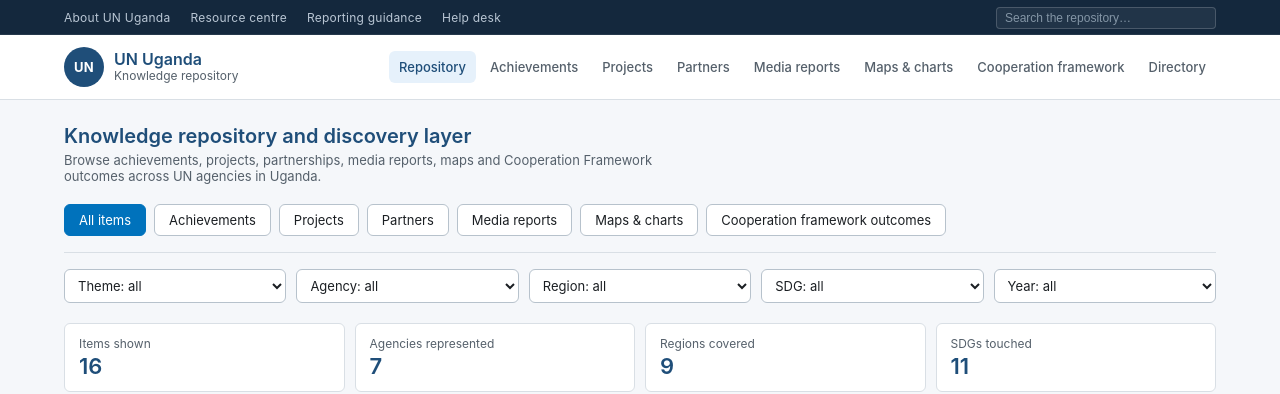
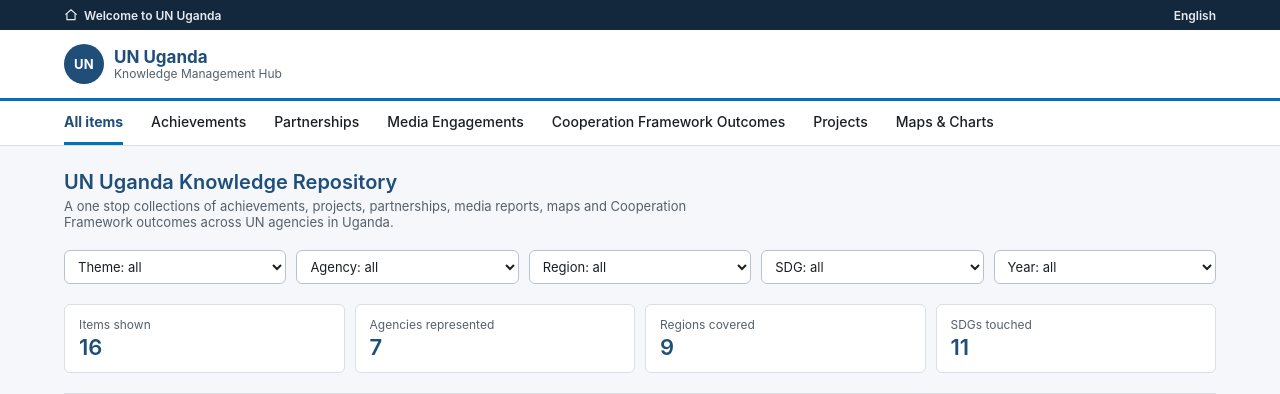
Before and after one commit to arnobeek/Knowledge-Management-Hub, a Django app: page / in a window 1280 px wide. Shown: the top 394 px of the page. Run offline with Django 5.2, Linux system fonts and the light colour scheme.

Commit message:
Removed about page, improved dashboard style to match common UN style

```diff
--- a/dashboard/static/dashboard/styles.css
+++ b/dashboard/static/dashboard/styles.css
@@ -26,70 +26,50 @@ body {
 
 a { text-decoration: none; color: inherit; }
 
-/* ---------- Utility bar ---------- */
+/* ---------- Welcome bar ---------- */
 
-.bar-utility {
+.bar-welcome {
   background: var(--un-navy);
-  border-bottom: 1px solid rgba(255,255,255,0.08);
 }
 
-.bar-utility-inner {
+.bar-welcome-inner {
   max-width: 1200px;
   margin: 0 auto;
   padding: 0 24px;
   display: flex;
   align-items: center;
-  gap: 20px;
-  height: 34px;
+  justify-content: space-between;
+  height: 30px;
 }
 
-.bar-utility-inner a {
+.welcome-home {
+  display: flex;
+  align-items: center;
+  gap: 6px;
   font-size: 12px;
-  letter-spacing: 0.02em;
-  color: #B9C6D4;
-  white-space: nowrap;
+  font-weight: 600;
+  color: #E4EAF0;
 }
 
-.bar-utility-inner a:hover { color: #fff; }
-
-.bar-utility-inner a.active {
-  color: #fff;
+.welcome-lang {
+  font-size: 12px;
   font-weight: 600;
+  color: #E4EAF0;
 }
 
-.bar-utility-search {
-  margin-left: auto;
-}
-
-.bar-utility-search input {
-  width: 220px;
-  height: 22px;
-  border-radius: 4px;
-  border: 1px solid rgba(255,255,255,0.18);
-  background: rgba(255,255,255,0.06);
-  color: #fff;
-  font-size: 12px;
-  padding: 0 8px;
-}
-
-.bar-utility-search input::placeholder { color: #8496A6; }
-
-/* ---------- Main header / nav ---------- */
+/* ---------- Logo row (no search) ---------- */
 
 .site-header {
   background: #fff;
-  border-bottom: 1px solid var(--border);
+  border-bottom: 3px solid var(--un-blue);
 }
 
 .site-header-inner {
   max-width: 1200px;
   margin: 0 auto;
-  padding: 12px 24px;
+  padding: 14px 24px;
   display: flex;
   align-items: center;
-  justify-content: space-between;
-  gap: 24px;
-  flex-wrap: wrap;
 }
 
 .brand {
@@ -122,8 +102,8 @@ a { text-decoration: none; color: inherit; }
 }
 
 .brand-name {
-  font-size: 16px;
-  font-weight: 600;
+  font-size: 17px;
+  font-weight: 700;
   color: var(--un-blue-dark);
 }
 
@@ -132,26 +112,43 @@ a { text-decoration: none; color: inherit; }
   color: var(--text-secondary);
 }
 
+/* ---------- Link-style nav (replaces button/pill tabs) ---------- */
+
 .site-nav {
+  background: #fff;
+  border-bottom: 1px solid var(--border);
+}
+
+.site-nav-inner {
+  max-width: 1200px;
+  margin: 0 auto;
+  padding: 0 24px;
   display: flex;
-  align-items: center;
-  gap: 4px;
+  gap: 28px;
   flex-wrap: wrap;
 }
 
-.site-nav a {
-  font-size: 13px;
+.view-tab {
+  background: none;
+  border: none;
+  border-bottom: 3px solid transparent;
+  padding: 12px 0;
+  font-size: 14px;
+  font-family: inherit;
   font-weight: 500;
-  color: var(--text-secondary);
-  padding: 8px 10px;
-  border-radius: var(--radius);
+  color: var(--text-primary);
+  cursor: pointer;
 }
 
-.site-nav a:hover { background: var(--un-blue-light); color: var(--un-blue-dark); }
+.view-tab:hover {
+  color: var(--un-blue-dark);
+  border-bottom-color: var(--border-strong);
+}
 
-.site-nav a.active {
+.view-tab.active {
   color: var(--un-blue-dark);
-  background: var(--un-blue-light);
+  font-weight: 700;
+  border-bottom-color: var(--un-blue);
 }
 
 /* ---------- Page body ---------- */
@@ -176,34 +173,6 @@ main {
   color: var(--text-secondary);
   margin: 0;
   max-width: 640px;
-}
-
-.tabs {
-  display: flex;
-  gap: 8px;
-  flex-wrap: wrap;
-  border-bottom: 1px solid var(--border);
-  padding-bottom: 16px;
-  margin-bottom: 16px;
-}
-
-.view-tab {
-  background: var(--surface-card);
-  color: var(--text-primary);
-  border: 1px solid var(--border-strong);
-  border-radius: var(--radius);
-  padding: 7px 14px;
-  font-size: 13px;
-  cursor: pointer;
-  font-family: inherit;
-}
-
-.view-tab:hover { background: var(--un-blue-light); }
-
-.view-tab.active {
-  background: var(--un-blue);
-  color: #fff;
-  border-color: var(--un-blue);
 }
 
 .filters {
--- a/dashboard/templates/dashboard/dashboard.html
+++ b/dashboard/templates/dashboard/dashboard.html
@@ -9,15 +9,16 @@
 </head>
 <body>
 
-<div class="bar-utility">
-  <div class="bar-utility-inner">
-    <a href="{% url 'dashboard:about' %}">About UN Uganda</a>
-    <a href="#">Resource centre</a>
-    <a href="#">Reporting guidance</a>
-    <a href="#">Help desk</a>
-    <div class="bar-utility-search">
-      <input type="text" placeholder="Search the repository&hellip;" aria-label="Search the repository">
-    </div>
+<div class="bar-welcome">
+  <div class="bar-welcome-inner">
+    <span class="welcome-home">
+      <svg width="14" height="14" viewBox="0 0 24 24" fill="none" xmlns="http://www.w3.org/2000/svg" aria-hidden="true">
+        <path d="M3 11L12 3L21 11" stroke="currentColor" stroke-width="2" stroke-linecap="round" stroke-linejoin="round"/>
+        <path d="M5 10V20H19V10" stroke="currentColor" stroke-width="2" stroke-linecap="round" stroke-linejoin="round"/>
+      </svg>
+      Welcome to UN Uganda
+    </span>
+    <span class="welcome-lang">English</span>
   </div>
 </div>
 
@@ -27,36 +28,28 @@
       <span class="brand-mark" aria-hidden="true">UN</span>
       <span class="brand-text">
         <span class="brand-name">UN Uganda</span>
-        <span class="brand-sub">Knowledge repository</span>
+        <span class="brand-sub">Knowledge Management Hub</span>
       </span>
     </a>
-    <nav class="site-nav">
-      <a class="active" href="{% url 'dashboard:dashboard' %}">Repository</a>
-      <a href="{% url 'dashboard:dashboard' %}">Achievements</a>
-      <a href="{% url 'dashboard:dashboard' %}">Projects</a>
-      <a href="{% url 'dashboard:dashboard' %}">Partners</a>
-      <a href="{% url 'dashboard:dashboard' %}">Media reports</a>
-      <a href="{% url 'dashboard:dashboard' %}">Maps &amp; charts</a>
-      <a href="{% url 'dashboard:dashboard' %}">Cooperation framework</a>
-      <a href="#">Directory</a>
-    </nav>
   </div>
 </header>
 
+<nav class="site-nav" id="tabs">
+  <div class="site-nav-inner">
+    <button class="view-tab active" data-view="all">All items</button>
+    <button class="view-tab" data-view="Achievement">Achievements</button>
+    <button class="view-tab" data-view="Partner">Partnerships</button>
+    <button class="view-tab" data-view="Media Report">Media Engagements</button>
+    <button class="view-tab" data-view="Cooperation Framework">Cooperation Framework Outcomes</button>
+    <button class="view-tab" data-view="Project">Projects</button>
+    <button class="view-tab" data-view="Map/Chart">Maps &amp; Charts</button>
+  </div>
+</nav>
+
 <main>
   <div class="page-heading">
-    <h1>Knowledge repository and discovery layer</h1>
-    <p>Browse achievements, projects, partnerships, media reports, maps and Cooperation Framework outcomes across UN agencies in Uganda.</p>
-  </div>
-
-  <div class="tabs" id="tabs">
-    <button class="view-tab active" data-view="all">All items</button>
-    <button class="view-tab" data-view="Achievement">Achievements</button>
-    <button class="view-tab" data-view="Project">Projects</button>
-    <button class="view-tab" data-view="Partner">Partners</button>
-    <button class="view-tab" data-view="Media Report">Media reports</button>
-    <button class="view-tab" data-view="Map/Chart">Maps &amp; charts</button>
-    <button class="view-tab" data-view="Cooperation Framework">Cooperation framework outcomes</button>
+    <h1>UN Uganda Knowledge Repository</h1>
+    <p>A one stop collections of achievements, projects, partnerships, media reports, maps and Cooperation Framework outcomes across UN agencies in Uganda.</p>
   </div>
 
   <div class="filters">
--- a/dashboard/urls.py
+++ b/dashboard/urls.py
@@ -5,5 +5,4 @@ app_name = "dashboard"
 
 urlpatterns = [
     path("", views.dashboard, name="dashboard"),
-    path("about/", views.about, name="about"),
 ]
--- a/dashboard/views.py
+++ b/dashboard/views.py
@@ -7,7 +7,3 @@ def dashboard(request):
     available server-side, pass it into the context here and read it
     from the template instead of the hardcoded JS array."""
     return render(request, "dashboard/dashboard.html")
-
-
-def about(request):
-    return render(request, "dashboard/about.html")
```
Also changed, not shown: other parts of dashboard/static/dashboard/styles.css (+0 -102 lines), dashboard/templates/dashboard/about.html (deleted, +0 -106 lines).
